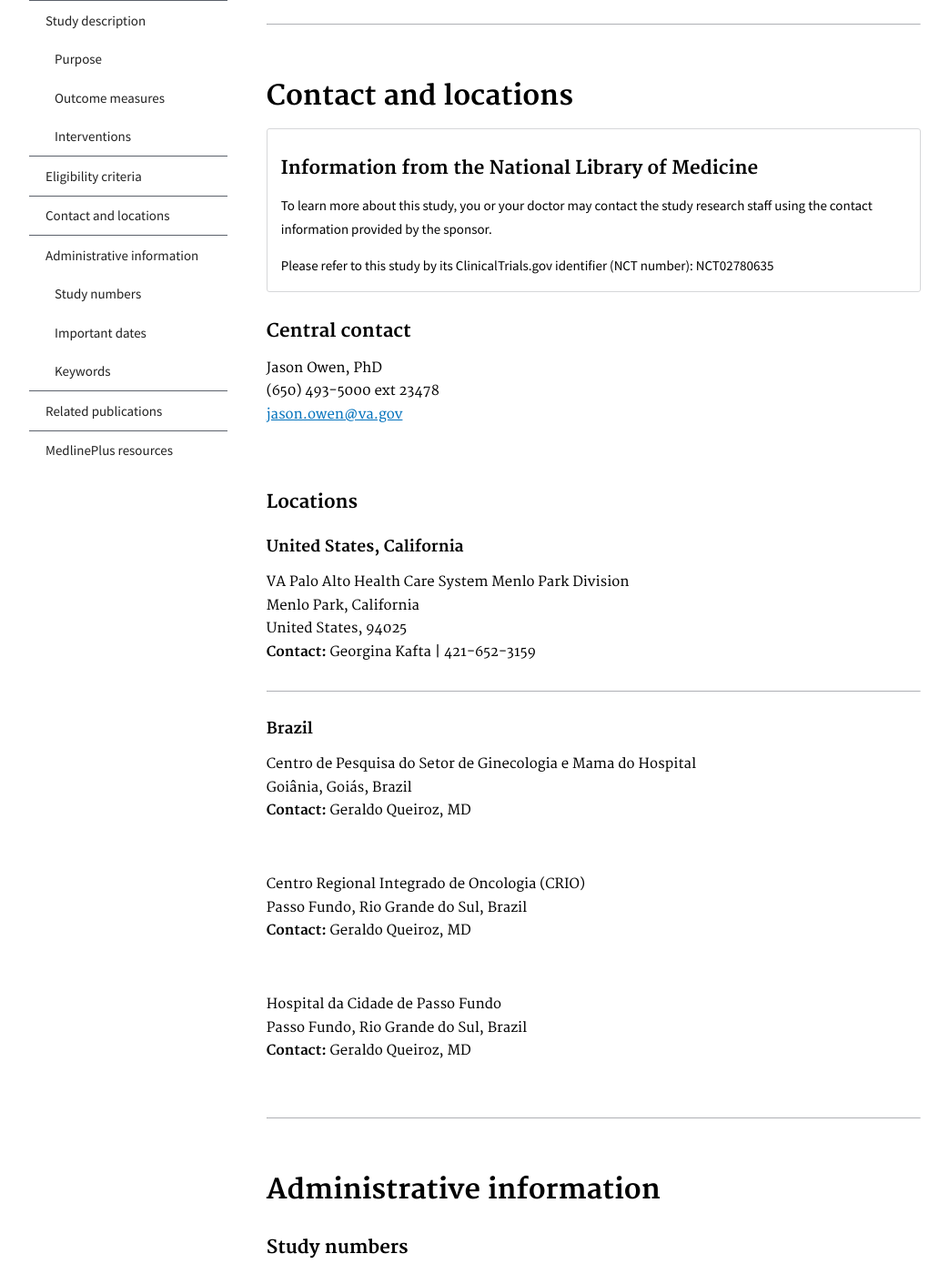
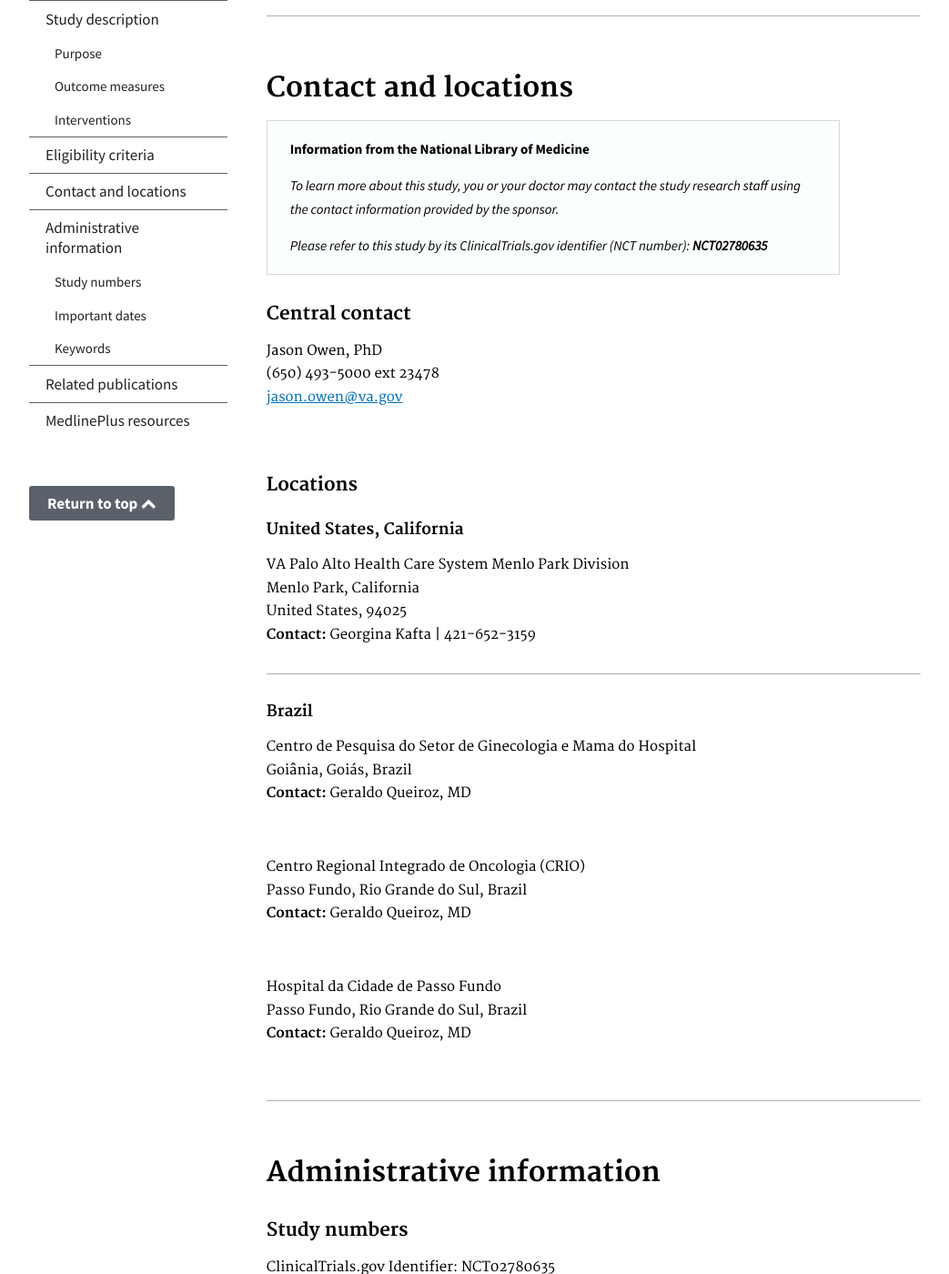
Before and after one commit to 18F/clinical-trials-prototype, a Jekyll site: the page built from pages/study-detail.md, in a window 1280 px wide and 1400 px high, scrolled down 4754 px. Shown: the whole window at 91% size, without its empty margins (118-1161 px from the left). Built offline with Jekyll 4.4.1, drawn with Linux system fonts in a browser that asks for light colours.

Commit message:
Style changes and add return to top link

```diff
--- a/_sass/_custom.scss
+++ b/_sass/_custom.scss
@@ -739,14 +739,21 @@ a {
 
 
 .whisperbox {
-  @include padding(null 1em);
+  @include clip-margins;
+  @include padding(1em);
   border: 1px solid $color-gray-lighter;
-  border-radius: 3px;
 
   p, a {
     font-family: $font-sans;
     max-width: initial !important;
   }
+}
+
+// Whisperbox with content
+.whisperbox-alt {
+  @include padding(18px 25px);
+  background-color: rgba(236, 248, 251, .24);
+  max-width: 630px;
 }
 
 // Breadcrumb navigation -------- //
--- a/pages/study-detail.md
+++ b/pages/study-detail.md
@@ -19,7 +19,7 @@ class: study-detail
     </ul>
   </div>
 </section>
-<div class="usa-grid usa-serif study_detail-main">
+<div class="usa-grid study_detail-main">
   <aside class="usa-width-one-fourth sticky">
     <ul class="usa-sidenav-list">
       <li>
@@ -63,8 +63,10 @@ class: study-detail
         </li>
       </li>
     </ul>
+    <br><br>
+    <a class="usa-button usa-button-gray" href="#">Return to top <i class="fa fa-chevron-up" aria-hidden="true"></i></a>
   </aside>
-  <div class="usa-width-three-fourths usa-content">
+  <div class="usa-width-three-fourths usa-content usa-serif">
     <h2 id="study-description">Study description</h2>
     <table>
       <thead>
@@ -156,9 +158,9 @@ class: study-detail
     </ul>
     <hr>
     <h2 id="eligibility-criteria">Eligibility criteria</h2>
-    <div class="whisperbox">
-      <h3>Information from the National Library of Medicine</h3>
-      <p>Choosing to participate in a study is an important personal decision. Talk with your doctor and family members or friends about deciding to join a study. To learn more about this study, you or your doctor may contact the study research staff using the contacts provided below. For general information, see Learn About Clinical Studies.</p>
+    <div class="whisperbox whisperbox-alt">
+      <p><b>Information from the National Library of Medicine</b></p>
+      <p><i>Choosing to participate in a study is an important personal decision. Talk with your doctor and family members or friends about deciding to join a study. To learn more about this study, you or your doctor may contact the study research staff using the contacts provided below. For general information, see Learn About Clinical Studies.</i></p>
     </div>
     <h4 class="term" data-term="">Ages eligible for study <i class="fa fa-info-circle" aria-hidden="true"></i></h4>
     <p>18 Years to 90 Years (Adult, Senior)</p>
@@ -191,10 +193,10 @@ class: study-detail
     <p>200</p>
     <hr>
     <h2 id="contact-and-locations">Contact and locations</h2>
-    <div class="whisperbox">
-      <h3>Information from the National Library of Medicine</h3>
-      <p>To learn more about this study, you or your doctor may contact the study research staff using the contact information provided by the sponsor.</p>
-      <p>Please refer to this study by its ClinicalTrials.gov identifier (NCT number): NCT02780635</p>
+    <div class="whisperbox whisperbox-alt">
+      <p><b>Information from the National Library of Medicine</b></p>
+      <p><i>To learn more about this study, you or your doctor may contact the study research staff using the contact information provided by the sponsor.</i></p>
+      <p><i>Please refer to this study by its ClinicalTrials.gov identifier (NCT number): <b>NCT02780635</b></i></p>
     </div>
     <h3>Central contact</h3>
     <p>
@@ -278,9 +280,9 @@ class: study-detail
     </ul>
     <hr>
     <h2 id="resource-links">Resource links</h2>
-    <div class="whisperbox">
-      <h3>Resource links provided by the National Library of Medicine</h3>
-      <p>Here are some resources that are related to this study record and fall out of the scope of this study.</p>
+    <div class="whisperbox whisperbox-alt">
+      <p><b>Resource links provided by the National Library of Medicine</b></p>
+      <p><i>Here are some resources that are related to this study record and fall out of the scope of this study.</i></p>
       <h4><a href="#0">MedlinePlus related topics</a></h4>
       <ul>
         <li><a href="#0">What Can I Do If I Think I Have PTSD?</a></li>
```
